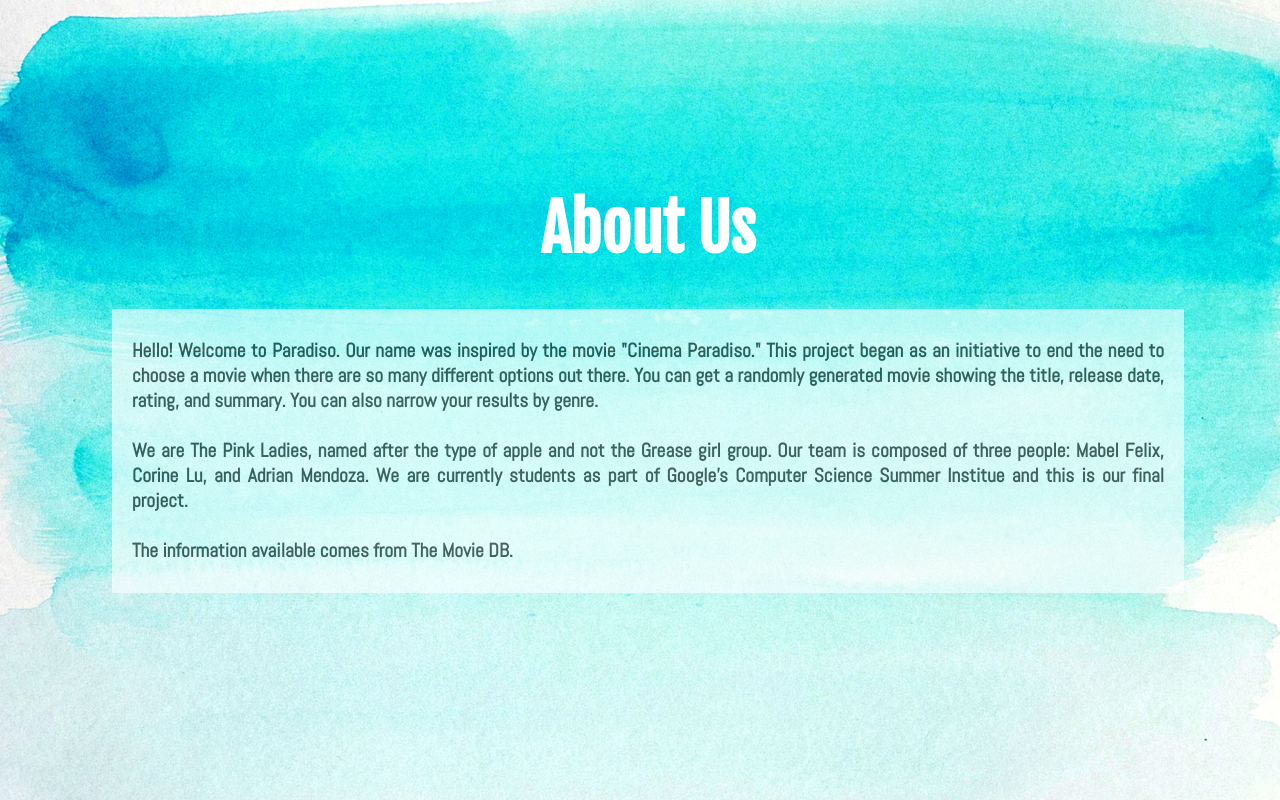
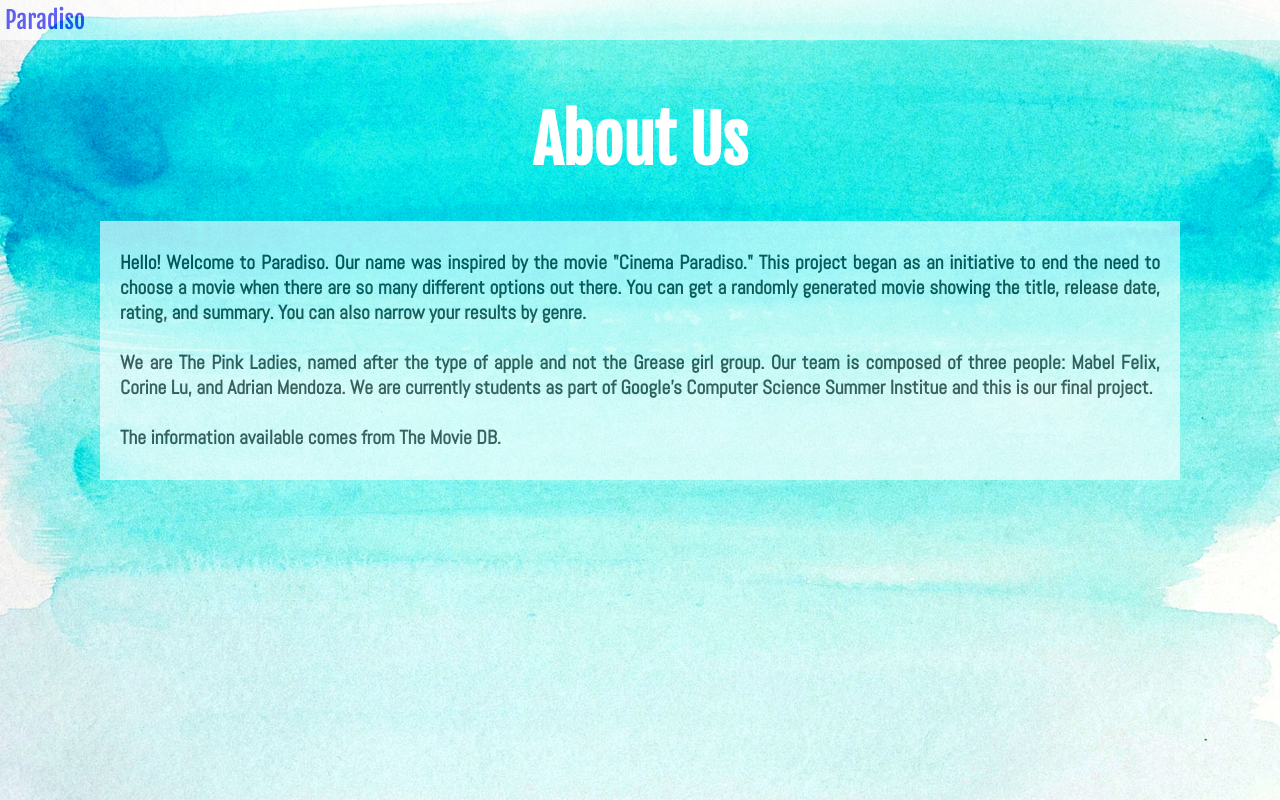
Before and after one commit to lucorine/Paradiso, a Python web app: template templates/AboutPage.html in a window 1280 px wide. Run offline with Jinja, Linux system fonts and the light colour scheme; the template is opened without the code that fills it, so the values that code supplies are empty.

Commit message:
Made a home button

```diff
--- a/static/generalparadiso.css
+++ b/static/generalparadiso.css
@@ -1,11 +1,4 @@
-body{
-  height: 30em;
-  position: absolute;
-  top: 50%;
-  left: 50%;
-  margin-right: -50%;
-  transform: translate(-50%, -50%);
-
+body {
   background-image: url("watercolor.jpg");
   background-repeat: no-repeat;
   background-attachment: fixed;
@@ -13,6 +6,17 @@ body{
   background-size: cover;
 
   font-family: 'Abel', sans-serif;
+
+  margin: 0px;
+}
+
+.body{
+  height: 40em;
+  position: absolute;
+  top: 50%;
+  left: 50%;
+  margin-right: -50%;
+  transform: translate(-50%, -50%);
 }
 
 .heading {
@@ -44,7 +48,7 @@ div.bodyTextBox, p {
   left: 50%;
   margin-right: -50%;
   transform: translate(-50%, -50%);
-  background-color:white;
+  background-color: white;
   border: 2px solid white;
   font-family: 'Abel', sans-serif;
   font-size: 110%;
@@ -53,3 +57,16 @@ div.bodyTextBox, p {
 .movieTitle {
   font-size: 150%;
 }
+
+div.absolute {
+    position: relative;
+    top: auto;
+    width: 100%;
+    background-color: white;
+    opacity: .6;
+    margin: 0px;
+    border: 0px;
+    padding: 5px;
+    font-size: 150%;
+    font-family: 'Fjalla One', sans-serif;
+}
--- a/static/paradisomain.css
+++ b/static/paradisomain.css
@@ -14,12 +14,13 @@
     display: none;
     position: absolute;
     background-color: #f9f9f9;
+    opacity: .6;
     min-width: 160px;
 }
 /* Links inside the dropdown */
 .dropdown-content a {
     color: black;
-    padding: 12px 86px;
+    padding: 12px 62px;
     text-decoration: none;
     display: block;
     position: center;
--- a/static/paradisomain.js
+++ b/static/paradisomain.js
@@ -6,6 +6,7 @@ function myFunction() {
 
 // Close the dropdown if the user clicks outside of it
 window.onclick = function(event) {
+  window.onload=toBottom;
   if (!event.target.matches('.dropbtn')) {
 
     var dropdowns = document.getElementsByClassName("dropdown-content");
@@ -14,6 +15,8 @@ window.onclick = function(event) {
       var openDropdown = dropdowns[i];
       if (openDropdown.classList.contains('show')) {
         openDropdown.classList.remove('show');
+    window.scrollTo(0,document.body.scrollHeight);
+
       }
     }
   }
--- a/templates/AboutPage.html
+++ b/templates/AboutPage.html
@@ -9,7 +9,10 @@
     <link rel="stylesheet" href="static/generalparadiso.css"/>
   </head>
   <body>
-    <div align = "center">
+    <div class = "absolute">
+      <a href="/" style="text-decoration: none">Paradiso</a>
+    </div>
+    <div align = "center" class = "body">
       <h1 class = "heading">
         About Us
       </h1>
--- a/templates/GenrePage.html
+++ b/templates/GenrePage.html
@@ -11,6 +11,10 @@
 
   </head>
   <body>
+    <div class = "absolute">
+      <a href="/" style="text-decoration: none">Paradiso</a>
+    </div>
+    <div class = "body">
       <h1 align=center class = "heading">{{specific_genre}}</h1>
       <div align=left class = "bodyTextBox">
         {% for i in range(0,5) %}
@@ -23,4 +27,5 @@
           <p>///////////////</p>
         {% endfor %}
       </div>
+    </div>
 </html>
--- a/templates/RandomPage.html
+++ b/templates/RandomPage.html
@@ -9,6 +9,10 @@
     <link rel="stylesheet" href="static/generalparadiso.css"/>
   </head>
   <body>
+    <div class = "absolute">
+      <a href="/" style="text-decoration: none">Paradiso</a>
+    </div>
+    <div class = "body">
     <h1 class = "heading" align=center>Random</h1>
     <div class = "bodyTextBox">
       <p class = "movieTitle">{{title}}</p>
@@ -23,5 +27,6 @@
     <FORM>
     <Input Class="RefreshButton" Type= "button"onclick="window.location.reload()"Value="Refresh">
     </FORM>
+  </div>
   </body>
 </html>
```
